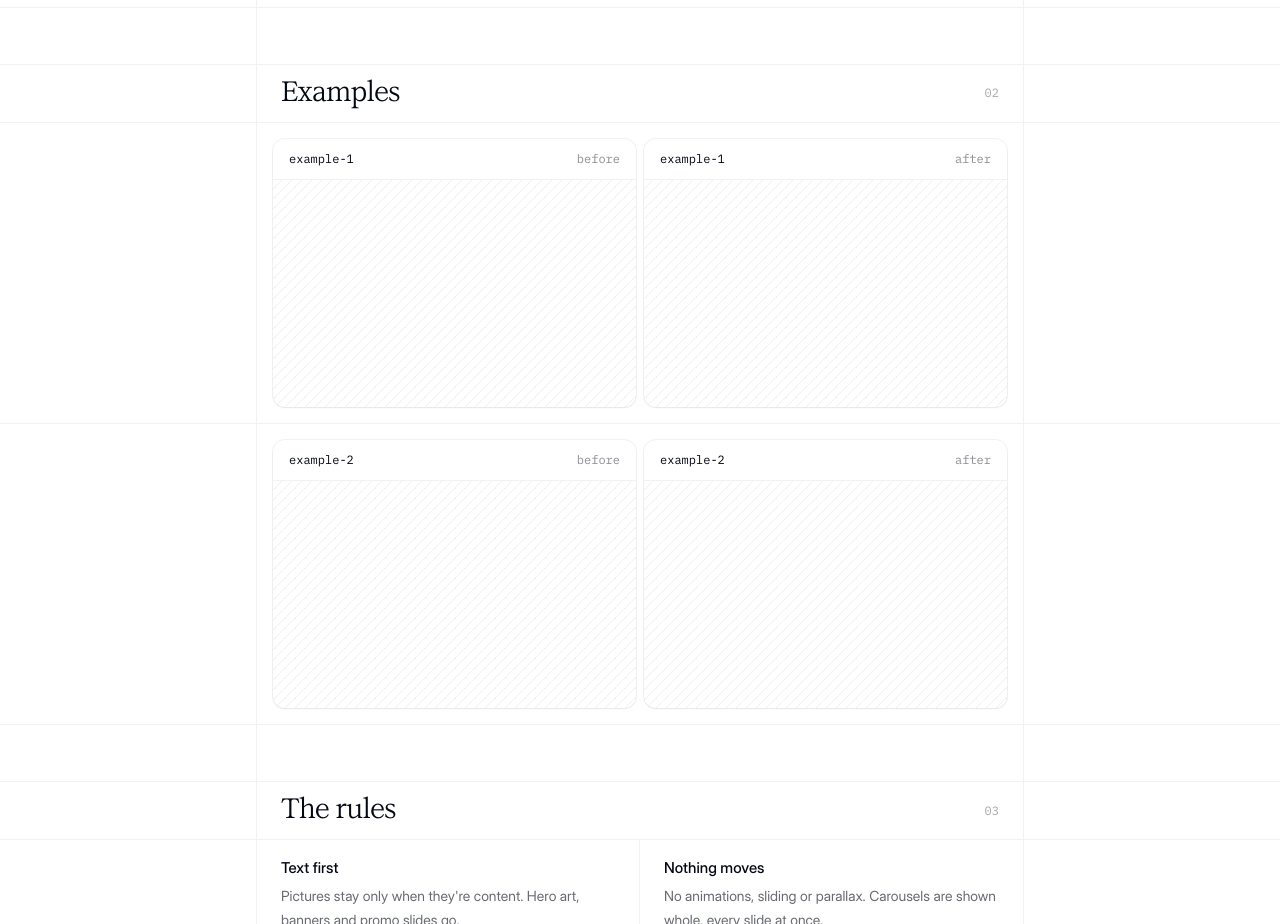
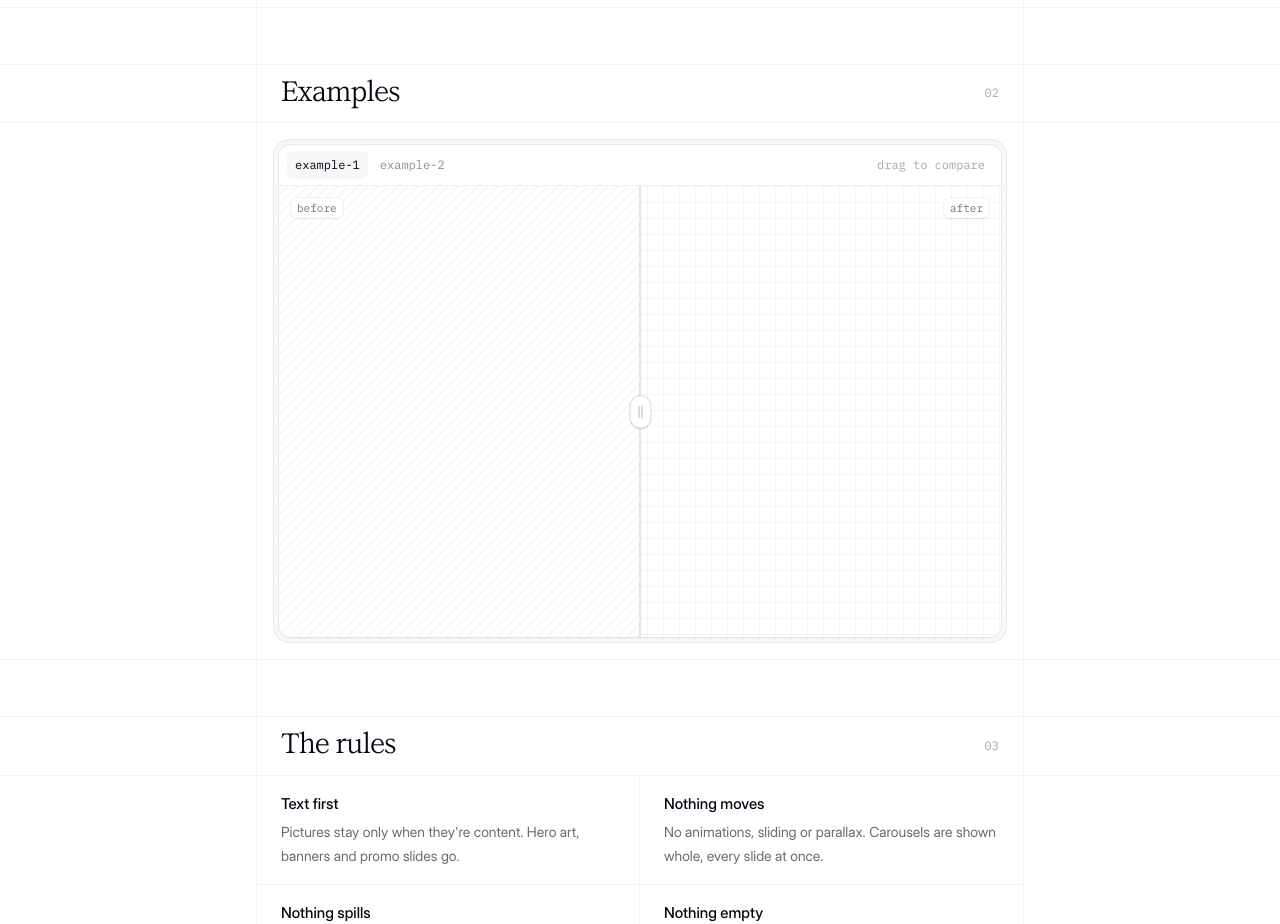
Before and after one commit to Aarushe/unshit, a Next.js app: page / in a window 1280 px wide. Shown: the part 880-1804 px from the top of the page. Built offline with nearby package versions, Linux system fonts and the light colour scheme.

Commit message:
Make Examples a before/after slider; give See examples a real button style
One example at a time with site tabs; drag (or arrow keys) wipes the redesign
over the original, and the handle sweeps once on first view to show it moves.

Co-Authored-By: Claude Opus 5.5 <noreply@anthropic.com>

```diff
--- a/app/page.tsx
+++ b/app/page.tsx
@@ -1,5 +1,5 @@
 import type { Metadata } from "next";
-import Image from "next/image";
+import { Examples, type Example } from "@/components/examples";
 import { Hero, Install, Page, Row, repo } from "@/components/landing";
 
 export const metadata: Metadata = {
@@ -7,8 +7,8 @@ export const metadata: Metadata = {
 };
 
 // Before and after screenshots of real sites, in public/examples. An entry
-// without screenshots shows a hatched placeholder.
-const examples: { site: string; before?: string; after?: string }[] = [
+// without screenshots shows a placeholder.
+const examples: Example[] = [
   { site: "example-1" },
   { site: "example-2" },
 ];
@@ -108,34 +108,11 @@ export default function Home() {
       </Section>
 
       <Section id="examples" n="02" title="Examples">
-        {examples.map(({ site, before, after }, i) => (
-          <Row key={site} className="grid gap-2 p-2 sm:grid-cols-2 sm:p-4">
-            {(
-              [
-                ["Before", before],
-                ["After", after],
-              ] as const
-            ).map(([label, src]) => (
-              <figure
-                key={label}
-                className="rise overflow-hidden rounded-xl bg-white shadow-xs ring-1 ring-gray-950/5"
-                style={{ "--i": i + 1 } as React.CSSProperties}
-              >
-                <figcaption className="flex items-center justify-between border-b border-gray-950/5 px-4 py-2.5 font-mono text-xs/5">
-                  <span className="text-gray-950">{site}</span>
-                  <span className="text-gray-950/45">{label.toLowerCase()}</span>
-                </figcaption>
-                <div className="relative aspect-[16/10]">
-                  {src ? (
-                    <Image src={src} alt={`${site}, ${label.toLowerCase()}`} fill sizes="(min-width: 640px) 360px, 100vw" className="object-cover object-top" />
-                  ) : (
-                    <div className="hatch absolute inset-0" />
-                  )}
-                </div>
-              </figure>
-            ))}
-          </Row>
-        ))}
+        <Row className="p-2 sm:p-4">
+          <div className="rise [--i:1]">
+            <Examples items={examples} />
+          </div>
+        </Row>
       </Section>
 
       <Section n="03" title="The rules">
--- /dev/null
+++ b/components/examples.tsx
@@ -0,0 +1,133 @@
+"use client";
+
+import Image from "next/image";
+import { useEffect, useRef, useState } from "react";
+
+export type Example = { site: string; before?: string; after?: string };
+
+// One example at a time: the redesign lies over the original and a handle
+// wipes between them. Drag anywhere on the picture, or use the arrow keys.
+export function Examples({ items }: { items: Example[] }) {
+  const [active, setActive] = useState(0);
+  const [at, setAt] = useState(50);
+  const [dragging, setDragging] = useState(false);
+  const [hinted, setHinted] = useState(false);
+  const stage = useRef<HTMLDivElement>(null);
+  const example = items[active];
+
+  // The first time the picture is on screen, sweep the handle once so it's
+  // clear it moves.
+  useEffect(() => {
+    const el = stage.current;
+    if (!el || hinted || matchMedia("(prefers-reduced-motion: reduce)").matches) return;
+    const io = new IntersectionObserver(
+      ([e]) => {
+        if (!e.isIntersecting) return;
+        io.disconnect();
+        setHinted(true);
+        const steps = [32, 68, 50];
+        steps.forEach((v, i) => setTimeout(() => setAt(v), 350 + i * 450));
+      },
+      { threshold: 0.6 },
+    );
+    io.observe(el);
+    return () => io.disconnect();
+  }, [hinted]);
+
+  function pick(i: number) {
+    setActive(i);
+    setAt(50);
+  }
+
+  return (
+    <div className="rounded-2xl bg-fill p-1.5 ring-1 ring-gray-950/5 ring-inset">
+      <div className="overflow-hidden rounded-xl bg-white shadow-xs ring-1 ring-gray-950/5">
+        <div className="flex items-center justify-between gap-3 border-b border-gray-950/5 px-2 py-1.5">
+          <div role="tablist" aria-label="Examples" className="flex min-w-0 gap-1 overflow-x-auto">
+            {items.map(({ site }, i) => (
+              <button
+                key={site}
+                role="tab"
+                aria-selected={i === active}
+                onClick={() => pick(i)}
+                className={`shrink-0 rounded-md px-2 py-1 font-mono text-xs/5 transition-colors duration-300 ease-in-out ${
+                  i === active ? "bg-fill text-gray-950" : "text-gray-950/45 hover:text-gray-950"
+                }`}
+              >
+                {site}
+              </button>
+            ))}
+          </div>
+          <span className="hidden shrink-0 pr-2 font-mono text-xs/5 text-gray-950/35 sm:block">drag to compare</span>
+        </div>
+
+        <div ref={stage} className="relative aspect-[16/10] touch-pan-y select-none">
+          <Layer src={example.before} label="before" site={example.site} />
+          <div
+            className={`absolute inset-0 ${dragging ? "" : "transition-[clip-path] duration-500 ease-(--ease-smooth)"}`}
+            style={{ clipPath: `inset(0 0 0 ${at}%)` }}
+          >
+            <Layer src={example.after} label="after" site={example.site} />
+          </div>
+
+          {/* The handle: a hairline with a grip, following the wipe. */}
+          <div
+            aria-hidden
+            className={`pointer-events-none absolute inset-y-0 w-px -translate-x-1/2 bg-gray-950/20 ${
+              dragging ? "" : "transition-[left] duration-500 ease-(--ease-smooth)"
+            }`}
+            style={{ left: `${at}%` }}
+          >
+            <div
+              className={`absolute top-1/2 left-1/2 flex h-8 w-5 -translate-1/2 items-center justify-center gap-0.5 rounded-full bg-white shadow-sm ring-1 ring-gray-950/10 transition-transform duration-200 ${
+                dragging ? "scale-110" : ""
+              }`}
+            >
+              <span className="h-3 w-px bg-gray-950/30" />
+              <span className="h-3 w-px bg-gray-950/30" />
+            </div>
+          </div>
+
+          <span className="pointer-events-none absolute top-3 left-3 rounded-md bg-white/90 px-1.5 py-0.5 font-mono text-[0.6875rem]/4 text-gray-950/55 shadow-xs ring-1 ring-gray-950/5">
+            before
+          </span>
+          <span className="pointer-events-none absolute top-3 right-3 rounded-md bg-white/90 px-1.5 py-0.5 font-mono text-[0.6875rem]/4 text-gray-950/55 shadow-xs ring-1 ring-gray-950/5">
+            after
+          </span>
+
+          {/* A full-size range input does the dragging and keyboard work. */}
+          <input
+            type="range"
+            min={0}
+            max={100}
+            step={0.5}
+            value={at}
+            aria-label={`Compare ${example.site} before and after`}
+            onChange={(e) => setAt(Number(e.target.value))}
+            onPointerDown={() => setDragging(true)}
+            onPointerUp={() => setDragging(false)}
+            onPointerCancel={() => setDragging(false)}
+            className="absolute inset-0 h-full w-full cursor-ew-resize appearance-none opacity-0"
+          />
+        </div>
+      </div>
+    </div>
+  );
+}
+
+function Layer({ src, label, site }: { src?: string; label: string; site: string }) {
+  if (src) {
+    return (
+      <Image
+        src={src}
+        alt={`${site}, ${label}`}
+        fill
+        sizes="(min-width: 768px) 736px, 100vw"
+        className="object-cover object-top"
+        draggable={false}
+      />
+    );
+  }
+  // Until there's a screenshot: hatching for the original, a clean grid for the redesign.
+  return <div className={`absolute inset-0 ${label === "before" ? "hatch bg-white" : "grid-paper bg-white"}`} />;
+}
--- a/components/landing.tsx
+++ b/components/landing.tsx
@@ -130,7 +130,7 @@ function Arrow() {
 }
 
 const button =
-  "group inline-flex items-center gap-1.5 rounded-full py-1.5 text-sm/6 font-semibold transition-transform duration-100 active:scale-[0.97]";
+  "group inline-flex items-center gap-1.5 rounded-full py-1.5 text-sm/6 transition-[scale,background-color] duration-150 active:scale-[0.97]";
 
 export function Install({
   href = `${repo}/tree/main/extension#install`,
@@ -142,11 +142,11 @@ export function Install({
   return (
     <Row className="flex flex-wrap items-center gap-x-4 gap-y-2 px-4 py-4 sm:px-6">
       <span className="enter flex flex-wrap gap-2 [--i:12]">
-        <a href={href} className={`${button} bg-gray-950 pr-3 pl-4 text-white`}>
+        <a href={href} className={`${button} bg-gray-950 pr-3 pl-4 font-semibold text-white`}>
           Install the extension
           <Arrow />
         </a>
-        <a href={examples} className={`${button} bg-fill px-4 text-gray-950`}>
+        <a href={examples} className={`${button} bg-gray-950/[0.06] px-4 font-medium text-gray-950 hover:bg-gray-950/10`}>
           See examples
         </a>
       </span>
```
